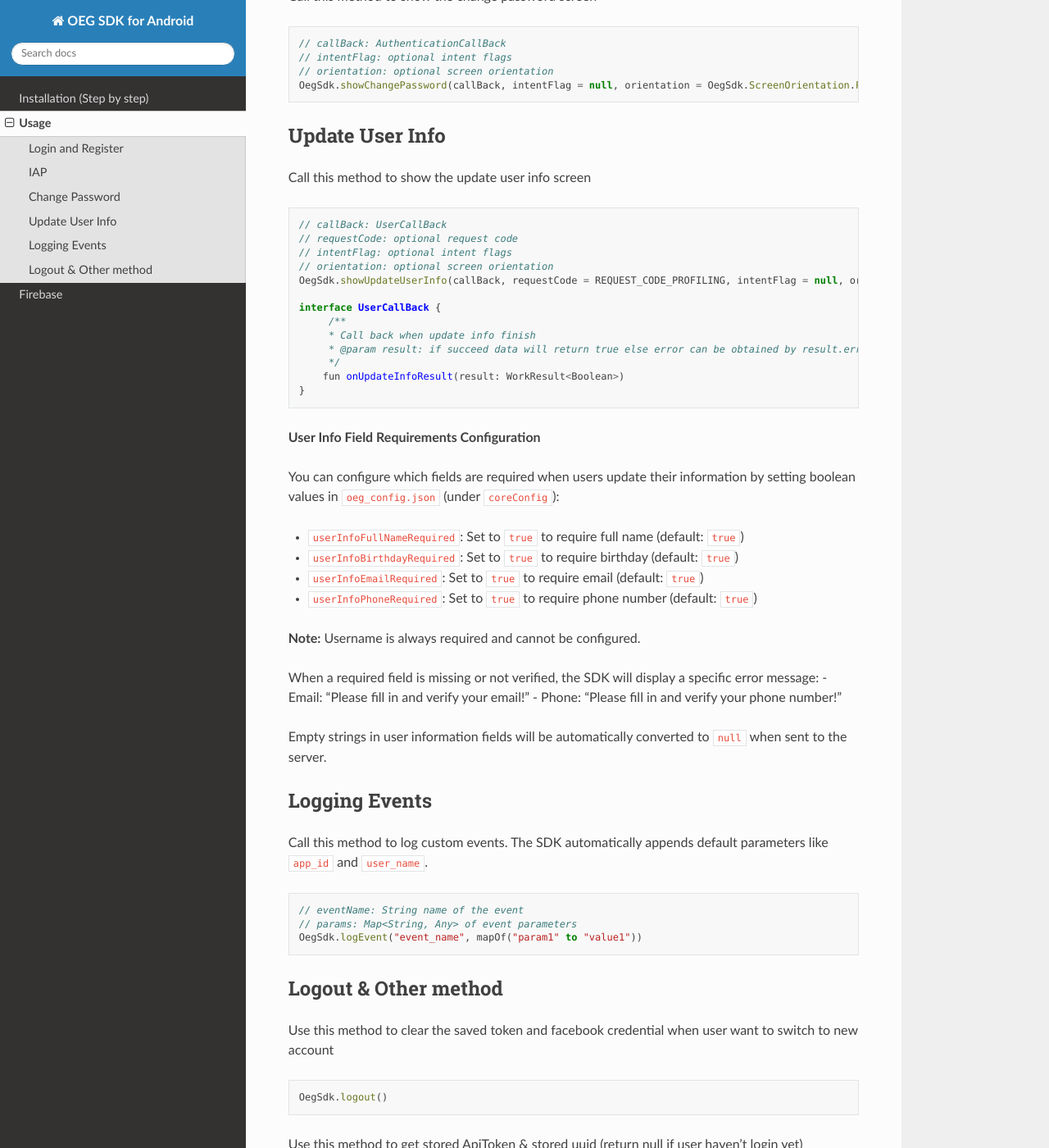
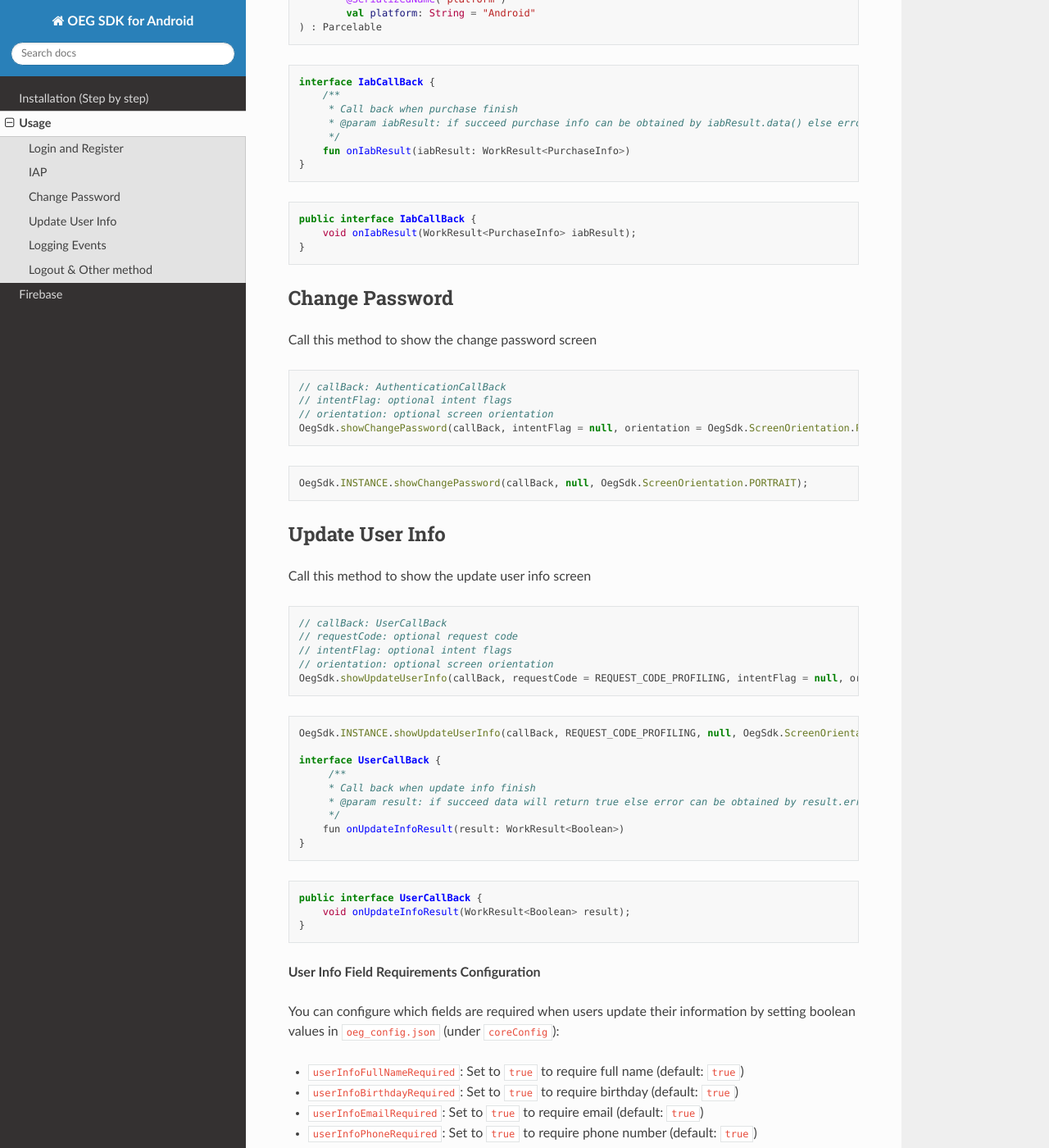
Before and after one commit to congtuyenvip/Oeg-Sdk-Doc-For-Android, a Sphinx documentation site: the page built from docs/source/usage.rst, in a window 1280 px wide and 1400 px high, scrolled down 2227 px. Shown: the whole window at 82% size. Built offline with Sphinx 7.4.7 and the Read the Docs theme 3.1.0, drawn with Linux system fonts in a browser that asks for light colours; some of the changed text lies outside the part shown.

Commit message:
docs: update java support documentation

```diff
--- a/docs/source/firebase.rst
+++ b/docs/source/firebase.rst
@@ -18,10 +18,7 @@ Configuration
         "defaultNotificationChannelId": "default",
         "defaultNotificationTitle": "Notification"
       },
-      "snsConfig": {
-        "facebookAppId": "YOUR_FB_APP_ID",
-        "fbLoginProtocolScheme": "fbYOUR_FB_APP_ID"
-      }
+      ...
     }
 
     + Add your notification with resource identify named: "ic_stat_ic_notification" to your drawable folder. This notification icon will be used to show on status bar
--- a/docs/source/usage.rst
+++ b/docs/source/usage.rst
@@ -6,7 +6,7 @@ Login and Register
 
 Call this method to show the authentication screen
 
-.. code-block:: java
+.. code-block:: kotlin
 
         // authenticationCallBack is an interface which has 2 callbacks:
         // - onAuthenticationResult(action, authenticationResult, provider): called when login or register finishes
@@ -15,6 +15,10 @@ Call this method to show the authentication screen
         // (orientation is optional for showing UI in preferred screen orientation (PORTRAIT or LANDSCAPE), default is PORTRAIT
         // intentFlag is optional for intent flags
         OegSdk.showLogin(authenticationCallBack, intentFlag = null, orientation = OegSdk.ScreenOrientation.PORTRAIT)
+
+.. code-block:: java
+
+        OegSdk.INSTANCE.showLogin(authenticationCallBack, null, OegSdk.ScreenOrientation.PORTRAIT);
 
 which callback is:
 
@@ -45,6 +49,17 @@ which callback is:
                 authenticationResult: WorkResult<AuthenticationInfo>,
                 provider: String?
             )
+        }
+
+.. code-block:: java
+
+        public interface AuthenticationCallBack {
+            void onChangePassResult(WorkResult<Boolean> changePasswordResult);
+            void onAuthenticationResult(
+                AuthenticationAction action,
+                WorkResult<AuthenticationInfo> authenticationResult,
+                String provider
+            );
         }
 
 and WorkResult is:
@@ -79,13 +94,17 @@ IAP
 
 Call this method to start the payment process
 
-.. code-block:: java
+.. code-block:: kotlin
 
         // gameData: an object contain user information
         // callback: a callback return the status and data of IAP flow
         // intentFlag: optional intent flags
         // (orientation is optional for showing UI in prefer screen orientation ( PROTRAIT or LANDSCAPE), default is PORTRAIT
         OegSdk.showPayment(gameData: GameData, callback: IabCallBack, intentFlag = null, orientation = OegSdk.ScreenOrientation.PORTRAIT)
+
+.. code-block:: java
+
+        OegSdk.INSTANCE.showPayment(gameData, iabCallBack, null, OegSdk.ScreenOrientation.PORTRAIT);
 
 .. code-block:: kotlin
 
@@ -108,7 +127,7 @@ Call this method to start the payment process
                 val platform: String = "Android"
         ) : Parcelable
 
-.. code-block:: java
+.. code-block:: kotlin
 
         interface IabCallBack {
             /**
@@ -118,24 +137,34 @@ Call this method to start the payment process
             fun onIabResult(iabResult: WorkResult<PurchaseInfo>)
         }
 
+.. code-block:: java
+
+        public interface IabCallBack {
+            void onIabResult(WorkResult<PurchaseInfo> iabResult);
+        }
+
 Change Password
 ^^^^^^^^^^^^^^^^^^^^^^^^^^^^^
 
 Call this method to show the change password screen
 
-.. code-block:: java
+.. code-block:: kotlin
 
         // callBack: AuthenticationCallBack
         // intentFlag: optional intent flags
         // orientation: optional screen orientation
         OegSdk.showChangePassword(callBack, intentFlag = null, orientation = OegSdk.ScreenOrientation.PORTRAIT)
 
+.. code-block:: java
+
+        OegSdk.INSTANCE.showChangePassword(callBack, null, OegSdk.ScreenOrientation.PORTRAIT);
+
 Update User Info
 ^^^^^^^^^^^^^^^^^^^^^^^^^^^^^
 
 Call this method to show the update user info screen
 
-.. code-block:: java
+.. code-block:: kotlin
 
         // callBack: UserCallBack
         // requestCode: optional request code
@@ -143,12 +172,22 @@ Call this method to show the update user info screen
         // orientation: optional screen orientation
         OegSdk.showUpdateUserInfo(callBack, requestCode = REQUEST_CODE_PROFILING, intentFlag = null, orientation = OegSdk.ScreenOrientation.PORTRAIT)
 
+.. code-block:: java
+
+        OegSdk.INSTANCE.showUpdateUserInfo(callBack, REQUEST_CODE_PROFILING, null, OegSdk.ScreenOrientation.PORTRAIT);
+
         interface UserCallBack {
              /**
              * Call back when update info finish
              * @param result: if succeed data will return true else error can be obtained by result.error()
              */
             fun onUpdateInfoResult(result: WorkResult<Boolean>)
+        }
+
+.. code-block:: java
+
+        public interface UserCallBack {
+            void onUpdateInfoResult(WorkResult<Boolean> result);
         }
 
 **User Info Field Requirements Configuration**
@@ -173,12 +212,17 @@ Logging Events
 
 Call this method to log custom events. The SDK automatically appends default parameters like ``app_id`` and ``user_name``.
 
-.. code-block:: java
+.. code-block:: kotlin
 
         // eventName: String name of the event
         // params: Map<String, Any> of event parameters
         OegSdk.logEvent("event_name", mapOf("param1" to "value1"))
 
+.. code-block:: java
+
+        Map<String, Object> params = new HashMap<>();
+        params.put("param1", "value1");
+        OegSdk.INSTANCE.logEvent("event_name", params);
 
 
 Logout & Other method
@@ -186,18 +230,30 @@ Logout & Other method
 
 Use this method to clear the saved token and facebook credential when user want to switch to new account
 
-.. code-block:: java
+.. code-block:: kotlin
 
         OegSdk.logout()
 
+.. code-block:: java
+
+        OegSdk.INSTANCE.logout();
+
 Use this method to get stored ApiToken & stored uuid (return null if user haven't login yet)
+
+.. code-block:: kotlin
+
+        OegSdk.getAuthenticationInfo()
 
 .. code-block:: java
 
-        OegSdk.getAuthenticationInfo()
+        OegSdk.INSTANCE.getAuthenticationInfo();
 
 Use this method to get saved user information, or fall back to minimal information from authentication if user info has not been fetched yet (return null if user haven't login yet)
 
+.. code-block:: kotlin
+
+        OegSdk.getSavedUserInfo()
+
 .. code-block:: java
 
-        OegSdk.getSavedUserInfo()
+        OegSdk.INSTANCE.getSavedUserInfo();
```
Also changed, not shown: docs/source/installation.rst (+11 -0 lines).
